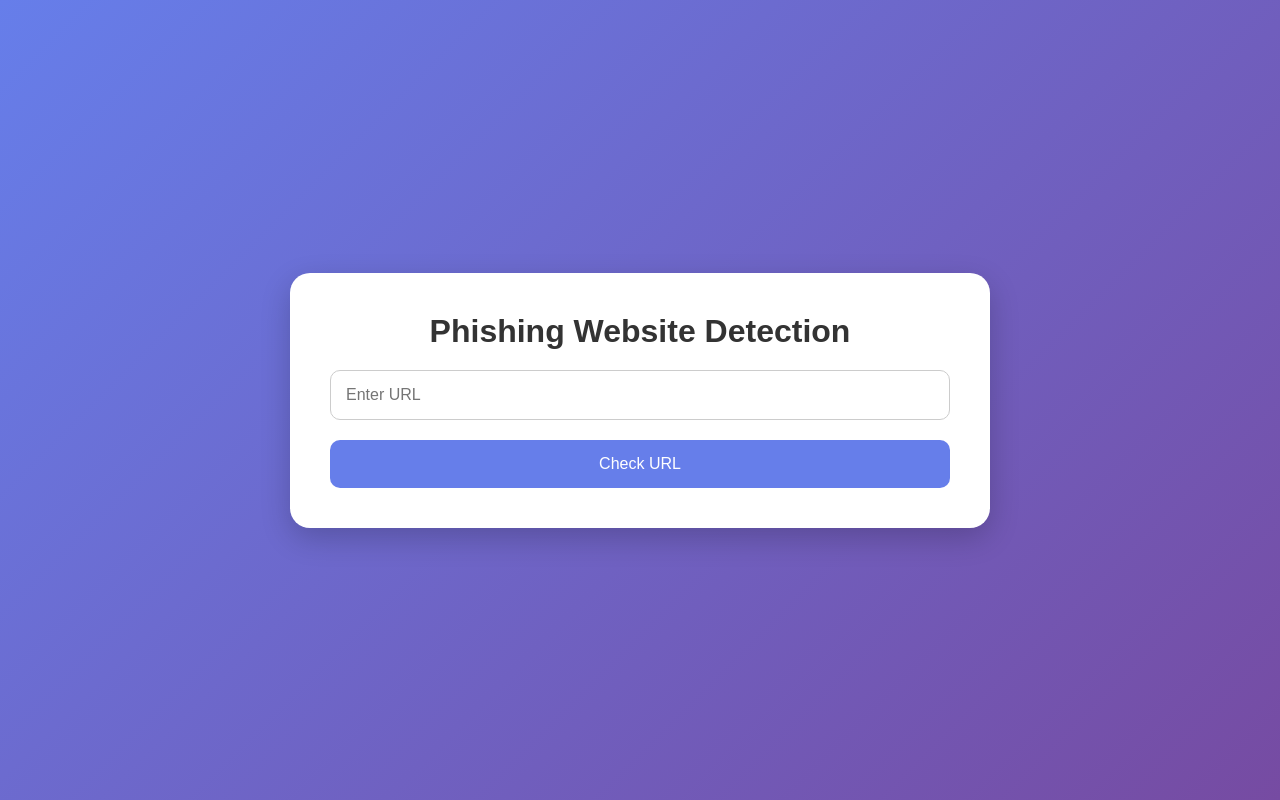
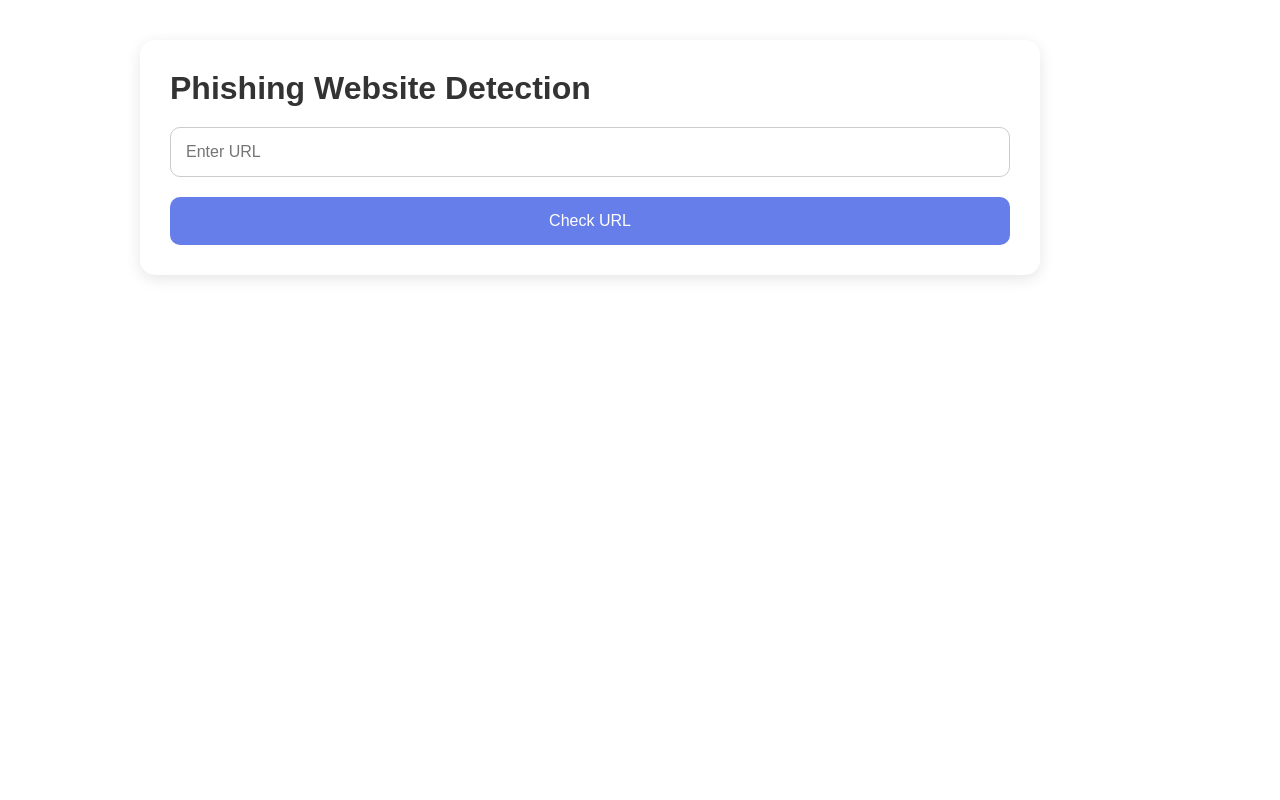
Before and after one commit to Faysal-1367/phishing-website-detection, a Flask app: page / in a window 1280 px wide. Run offline with Flask 3, Linux system fonts and the light colour scheme; parts of the project's set-up code (start-up, migrations or seed data) failed here and were passed over.

Commit message:
Update project

```diff
--- a/src/app.py
+++ b/src/app.py
@@ -31,9 +31,9 @@ def home():
     submitted_url = None
     recommendations = []
 
-    confidence = None
-    phishing_prob = None
-    legitimate_prob = None
+    confidence = 0
+    phishing_prob = 0
+    legitimate_prob = 0
     feature_dict = None
     result_color = None
 
--- a/templates/index.html
+++ b/templates/index.html
@@ -14,40 +14,25 @@
         }
 
         body{
-            min-height:100vh;
-            display:flex;
-            justify-content:center;
-            align-items:center;
+    background:#ffffff;
+    color:#222;
+    font-family:Arial,sans-serif;
+    padding:40px;
+    }
 
-            background:linear-gradient(
-                135deg,
-                #667eea,
-                #764ba2
-            );
-
-            padding:30px;
-        }
+    .container{
+    max-width:1000px;
+    margin:auto;
+         }
 
         .card{
-
-            width:700px;
-
-            background:white;
-
-            padding:40px;
-
-            border-radius:20px;
-
-            box-shadow:
-            0 10px 30px rgba(
-                0,
-                0,
-                0,
-                0.2
-            );
-
-            text-align:center;
-        }
+    width:900px;
+    background:white;
+    padding:30px;
+    border-radius:15px;
+    box-shadow:0 4px 15px rgba(0,0,0,0.1);
+    text-align:left;
+}
 
         h1{
             margin-bottom:20px;
@@ -138,7 +123,29 @@
 
             background:#4CAF50;
         }
+        .result-box{
+    padding:20px;
+    border-radius:10px;
+    margin-top:20px;
+    font-size:22px;
+    font-weight:bold;
+}
 
+.warning{
+    background:#ffe5e5;
+    color:#cc0000;
+}
+
+.safe{
+    background:#e8fff0;
+    color:#008a3d;
+}
+
+.big-score{
+    font-size:50px;
+    font-weight:bold;
+    margin:20px 0;
+}
         ul{
 
             text-align:left;
@@ -161,6 +168,7 @@
 </head>
 
 <body>
+    <div class="container">
 
 <div class="card">
 
@@ -184,7 +192,7 @@
 
     {% if result %}
 
-    <div class="result {% if result and 'Legitimate' in result %}legit{% else %}phishing{% endif %}">
+    <div class="result-box {% if 'Phishing' in result %}warning{% else %}safe{% endif %}">
     {{ result }}
 </div>
 
@@ -209,7 +217,7 @@
 <p>{{ confidence or 0 }}%</p>
 
 <div class="progress">
-    <div class="progress-bar" style="width: {{ (confidence or 0) ~ '%' }};"></div>
+    <div class="progress-bar" style="width: {{ confidence | default(0) }}%;"></div>
 </div>
 
     <hr>
@@ -332,6 +340,6 @@
     {% endif %}
 
 </div>
-
+</div>
 </body>
 </html>
```
